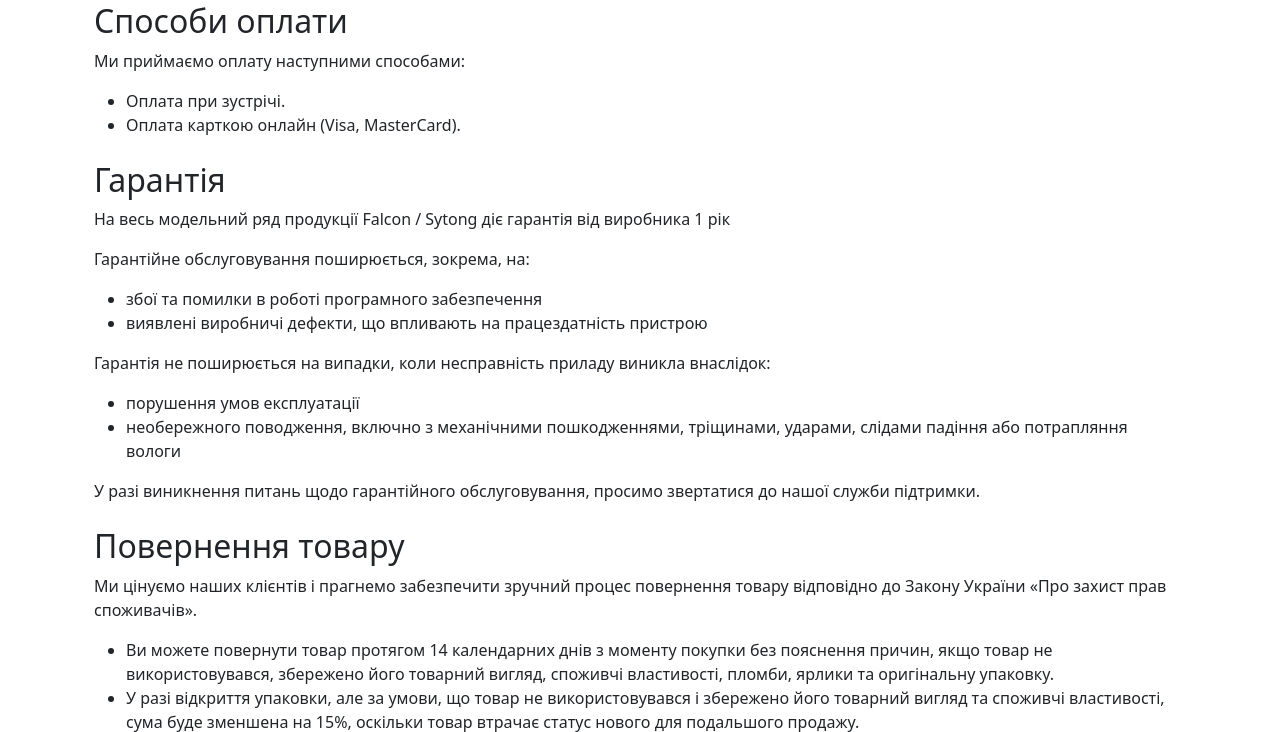
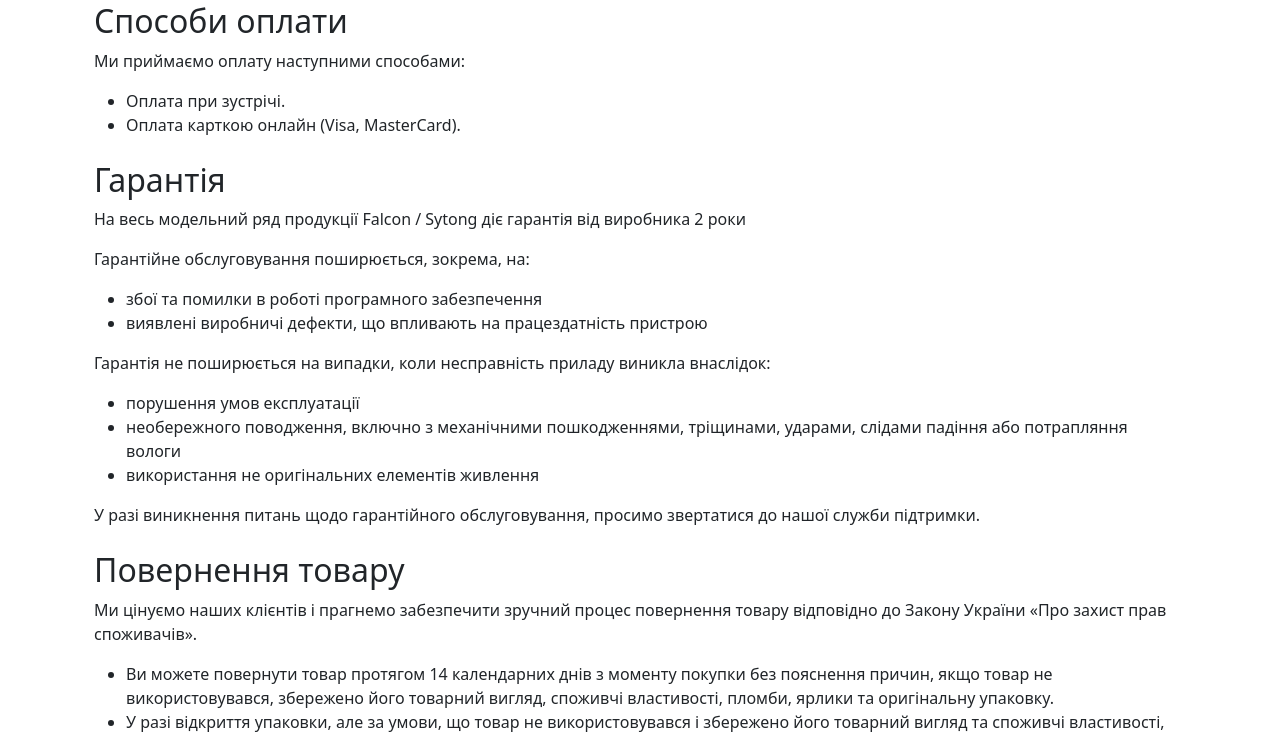
Before and after one commit to galatserega/store, a Django app: page /delivery_payment/ in a window 1280 px wide. Shown: the part 626-1358 px from the top of the page. Run offline with Django 5.2, Linux system fonts and the light colour scheme; some libraries are stand-ins or nearby versions.

Commit message:
chanage garranty

```diff
--- a/main/templates/main/delivery_payment.html
+++ b/main/templates/main/delivery_payment.html
@@ -28,7 +28,7 @@
     </section>
     <section class="mt-4">
         <h2>Гарантія</h2>
-        <p>На весь модельний ряд продукції Falcon / Sytong діє гарантія від виробника 1 рік</p>
+        <p>На весь модельний ряд продукції Falcon / Sytong діє гарантія від виробника 2 роки</p>
         <p>Гарантійне обслуговування поширюється, зокрема, на:</p>
         <ul>
             <li>збої та помилки в роботі програмного забезпечення</li>
@@ -38,6 +38,7 @@
         <ul>
             <li>порушення умов експлуатації</li>
             <li>необережного поводження, включно з механічними пошкодженнями, тріщинами, ударами, слідами падіння або потрапляння вологи</li>
+            <li>використання не оригінальних елементів живлення</li>
         </ul>
         <p>У разі виникнення питань щодо гарантійного обслуговування, просимо звертатися до нашої служби підтримки.</p>
     </section>
```
